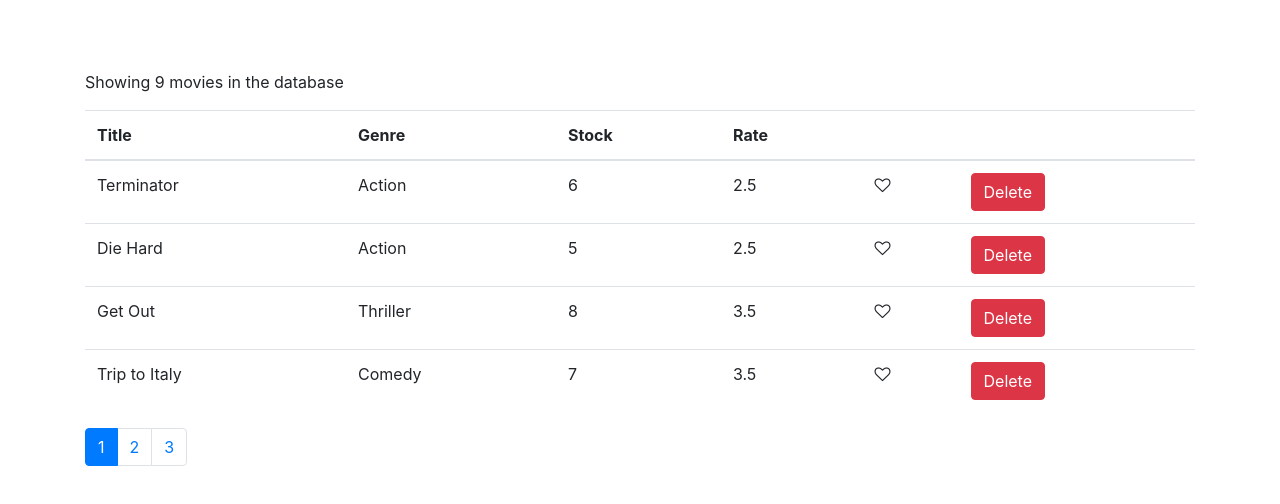
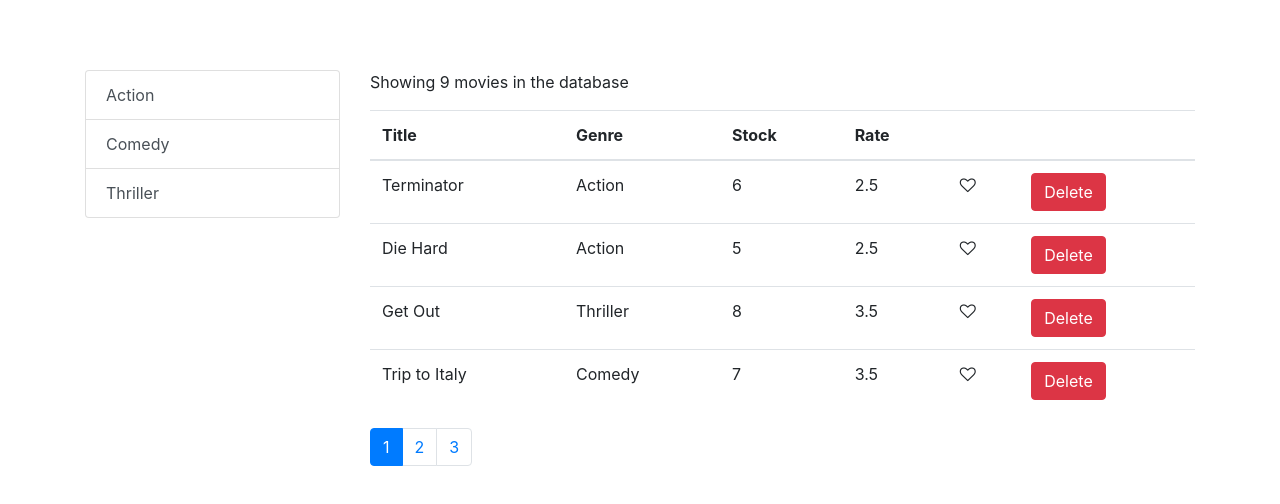
Before and after one commit to rcode321/movie-list, a React (Create React App) app: page / in a window 1280 px wide. Shown: the top 504 px of the page. Built offline with nearby package versions, Linux system fonts and the light colour scheme.

Commit message:
adding a listgroup component

```diff
--- /dev/null
+++ b/src/component/common/listGroup.jsx
@@ -0,0 +1,38 @@
+import React from "react";
+
+const Listgroup = (props) => {
+  const {
+    items,
+    textProperty,
+    valueProperty,
+    onItemSelect,
+    selectedItem,
+  } = props;
+
+  return (
+    <div className="list-group">
+      {items.map((item) => (
+        <a
+          onClick={() => onItemSelect(item)}
+          key={item[valueProperty]}
+          href="#/"
+          className={
+            item === selectedItem
+              ? "list-group-item list-group-item-action active"
+              : "list-group-item list-group-item-action "
+          }
+          aria-current="true"
+        >
+          {item[textProperty]}
+        </a>
+      ))}
+    </div>
+  );
+};
+
+Listgroup.defaultProps = {
+  textProperty: "name",
+  valueProperty: "_id",
+};
+
+export default Listgroup;
--- a/src/component/movies.jsx
+++ b/src/component/movies.jsx
@@ -1,20 +1,28 @@
 import React, { Component } from "react";
 
 import { getMovies } from "../services/fakeMovieService";
+import { getGenres } from "../services/fakeGenreService";
+
 import { paginate } from "../utils/paginate";
 
 import Table from "react-bootstrap/Table";
 import Button from "react-bootstrap/Button";
 
+import Listgroup from "./common/listGroup";
 import Like from "./common/likes";
 import PagiNation from "./common/pagination";
 
 class Movies extends Component {
   state = {
-    movies: getMovies(),
+    movies: [],
+    genres: [],
     pageSize: 4,
     currentPage: 1,
   };
+
+  componentDidMount() {
+    this.setState({ movies: getMovies(), genres: getGenres() });
+  }
 
   handleDelete = (movie) => {
     console.log(movie);
@@ -36,6 +44,11 @@
     // console.log(page);
   };
 
+  handleGenreSelect = (genre) => {
+    this.setState({ selectedGenere: genre });
+    console.log(genre);
+  };
+
   render() {
     const { length: count } = this.state.movies;
     const { pageSize, currentPage, movies: allMovies } = this.state;
@@ -45,7 +58,15 @@
     const movies = paginate(allMovies, currentPage, pageSize);
 
     return (
-      <div>
+      <div className="row">
+        <div className="col-3">
+          <Listgroup
+            items={this.state.genres}
+            onItemSelect={this.handleGenreSelect}
+            selectedItem={this.state.selectedGenere}
+          />
+        </div>
+        <div className="col">
           <p>Showing {count} movies in the database</p>
           <Table responsive="sm">
             <thead>
@@ -90,6 +111,7 @@
             onPageChange={this.handlePageChange}
           />
         </div>
+      </div>
     );
   }
 }
--- a/src/services/fakeGenreService.js
+++ b/src/services/fakeGenreService.js
@@ -1,9 +1,9 @@
 export const genres = [
   { _id: "5b21ca3eeb7f6fbccd471818", name: "Action" },
   { _id: "5b21ca3eeb7f6fbccd471814", name: "Comedy" },
-  { _id: "5b21ca3eeb7f6fbccd471820", name: "Thriller" }
+  { _id: "5b21ca3eeb7f6fbccd471820", name: "Thriller" },
 ];
 
 export function getGenres() {
-  return genres.filter(g => g);
+  return genres.filter((g) => g);
 }
```
Lines whose indentation alone changed are shown as unchanged.
